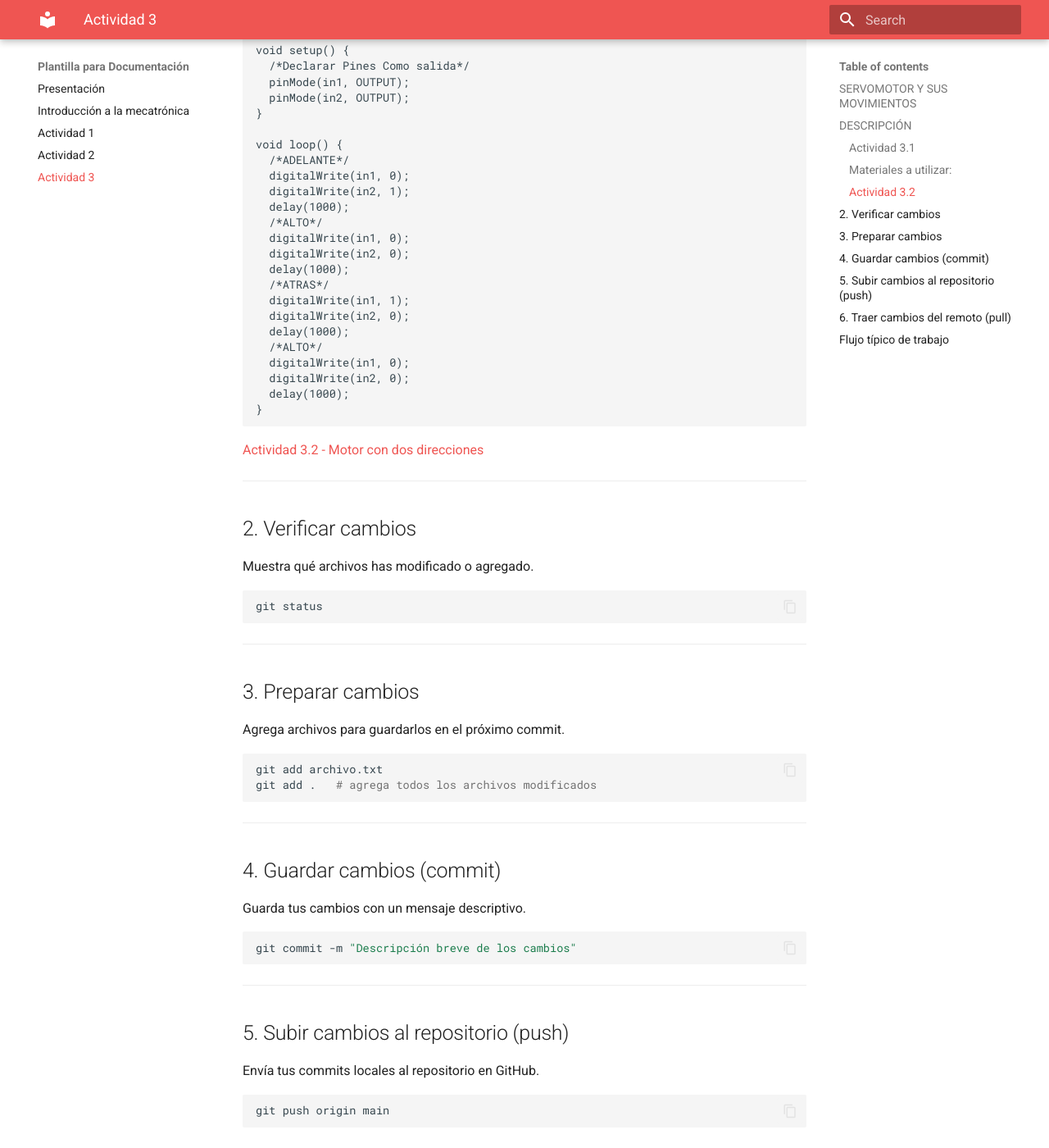
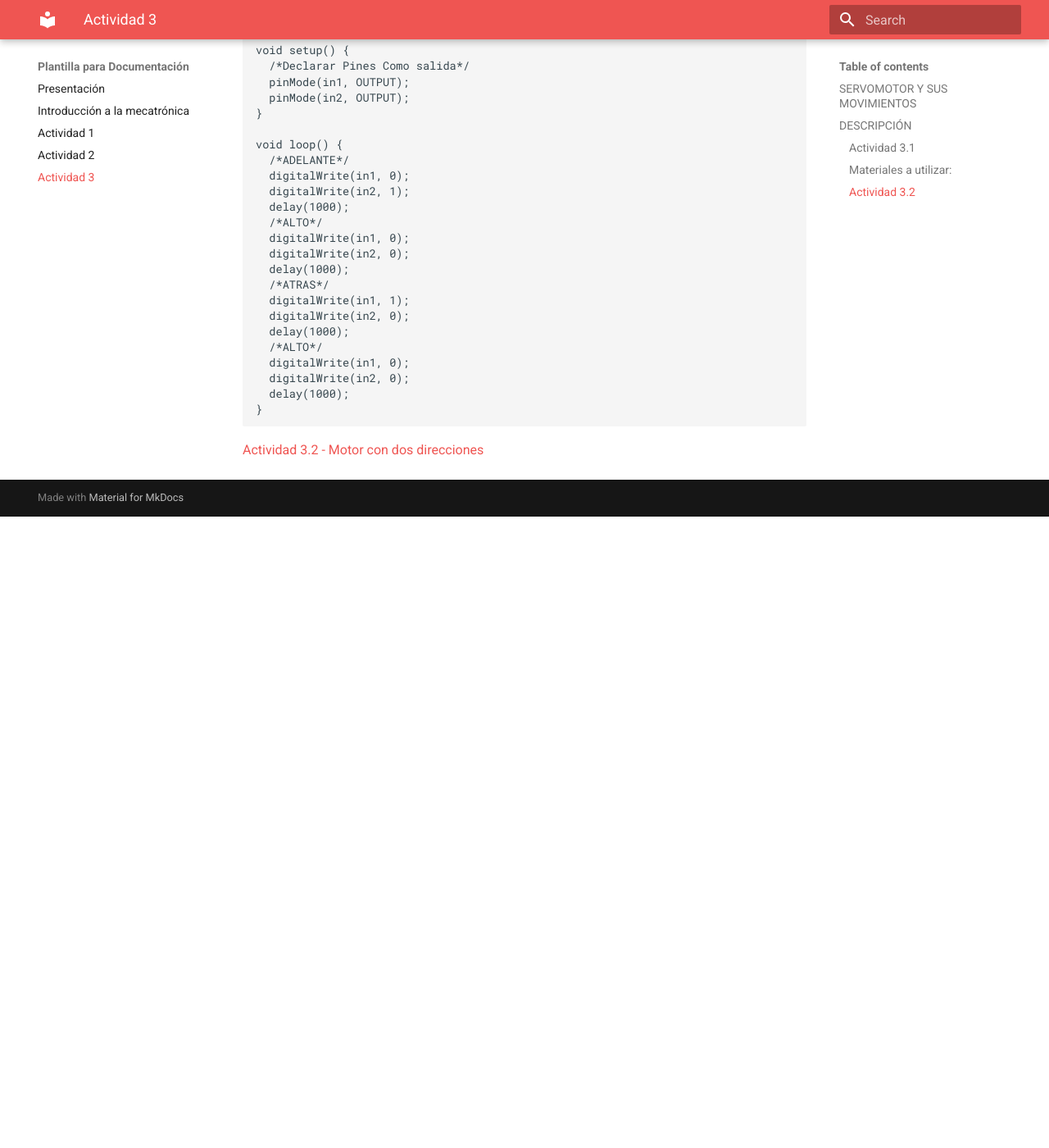
Before and after one commit to DiegoMachorro/Mecatronica-DiegoM, an MkDocs documentation site: the page built from docs/gitcmds.md, in a window 1280 px wide and 1400 px high, scrolled down 1057 px. Shown: the whole window at 82% size. Built offline with MkDocs 1.6.1 and Material for MkDocs 9.7.7, drawn with Linux system fonts in a browser that asks for light colours; after the commit the page ends 1687 px from its top, so only the background shows below that; some of the changed text lies outside the part shown.

Commit message:
Update gitcmds.md

````diff
--- a/docs/gitcmds.md
+++ b/docs/gitcmds.md
@@ -69,87 +69,3 @@ void loop() {
 ```
 
 [Actividad 3.2 - Motor con dos direcciones](https://drive.google.com/file/d/1TPszkumwuvpKhZ7h2D6xc5-T9R9tOFt6/view?usp=drive_link)
-
----
-
-## 2. Verificar cambios
-
-Muestra qué archivos has modificado o agregado.
-
-```bash
-git status
-```
-
----
-
-## 3. Preparar cambios
-
-Agrega archivos para guardarlos en el próximo commit.
-
-```bash
-git add archivo.txt
-git add .   # agrega todos los archivos modificados
-```
-
----
-
-## 4. Guardar cambios (commit)
-
-Guarda tus cambios con un mensaje descriptivo.
-
-```bash
-git commit -m "Descripción breve de los cambios"
-```
-
----
-
-## 5. Subir cambios al repositorio (push)
-
-Envía tus commits locales al repositorio en GitHub.
-
-```bash
-git push origin main
-```
-
----
-
-## 6. Traer cambios del remoto (pull)
-
-Actualiza tu proyecto con los últimos cambios de GitHub.
-
-```bash
-git pull origin main
-```
-
----
-## Flujo típico de trabajo
-
-![Diagrama de flujo de Git](recursos/imgs/git_diagram.png)
-
-1. **Traer cambios del remoto**
-   ```bash
-   git pull origin main
-   ```
-
-2. **Editar** tus archivos de proyecto.
-
-3. **Preparar los cambios**
-   ```bash
-   git add .
-   ```
-
-4. **Guardar los cambios**
-   ```bash
-   git commit -m "Mensaje descriptivo"
-   ```
-
-5. **Enviar los cambios al remoto**
-   ```bash
-   git push origin main
-   ```
-
----
-
-!!! tip "Consejo"
-    Piensa en este ciclo como un **loop infinito**:
-    cada vez que quieras contribuir → primero `pull`, después `add` + `commit`, y finalmente `push`.
````
